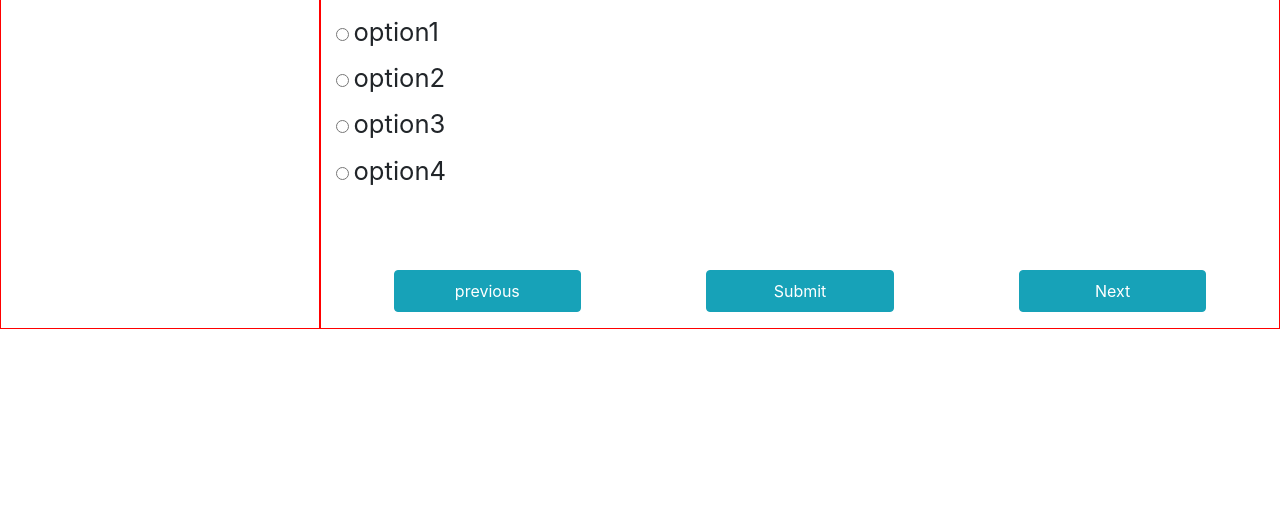
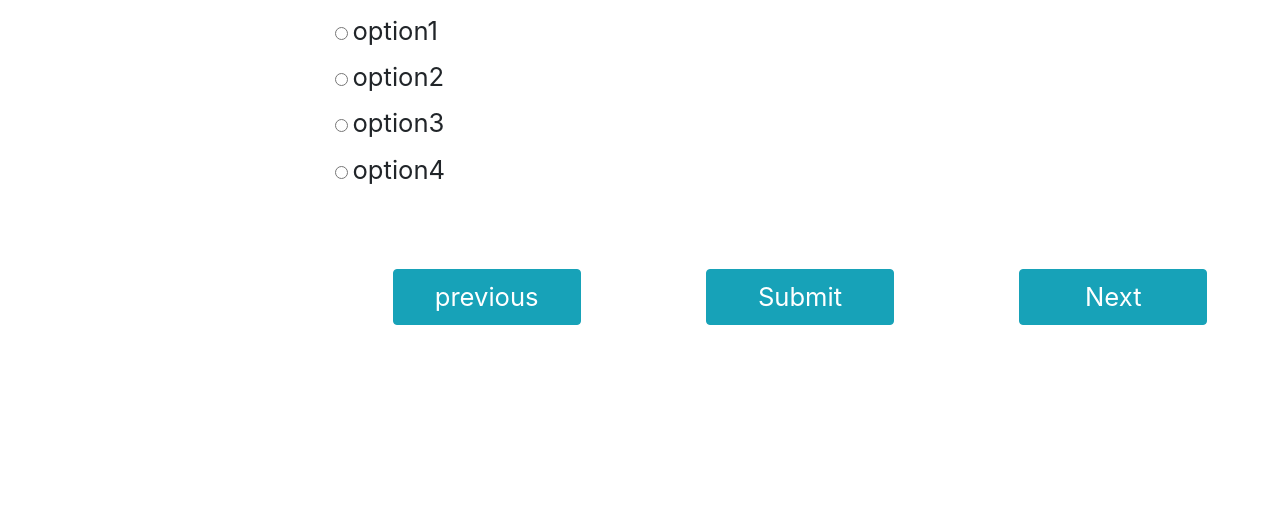
Before and after one commit to Onkar-2803/Enigma, a plain HTML site: page enigma_questions.html in a window 1280 px wide. Shown: the part 278-800 px from the top of the page. Drawn offline with nearby package versions, Linux system fonts and the light colour scheme.

Commit message:
css changes tu buttons

```diff
--- a/enigma_questions.css
+++ b/enigma_questions.css
@@ -13,6 +13,7 @@
 
 #Button_last{
     width:20%;
+    font-size: 2vw;
 }
 
 #Grid{
--- a/enigma_questions.html
+++ b/enigma_questions.html
@@ -98,7 +98,7 @@
     <div class="class mobile">
         <div class="container-fluid">
             <div class="row ">
-                <div class="col-3 p">
+                <div class="col-3">
                     <div><p id="timer">TIMER</p>
                     </div>
                     <div class="floating">
@@ -142,7 +142,7 @@
                         </div>
                     </form>    -->
             </div>
-                <div class="col-9 p">
+                <div class="col-9">
                     <p id="Q"><b>Q1.</b>Lorem ipsum dolor sit amet consectetur adipisicing elit. Deserunt distinctio illo laudantium sint cupiditate corrupti maxime commodi repellendus, optio facilis ullam aliquam neque architecto. Laborum ea natus tempore odio perspiciatis?</p>
                     <input type="radio" id="O1" name="Options" value="Answer">
                     <label for="O1" id="OP">option1</label><br>
```
